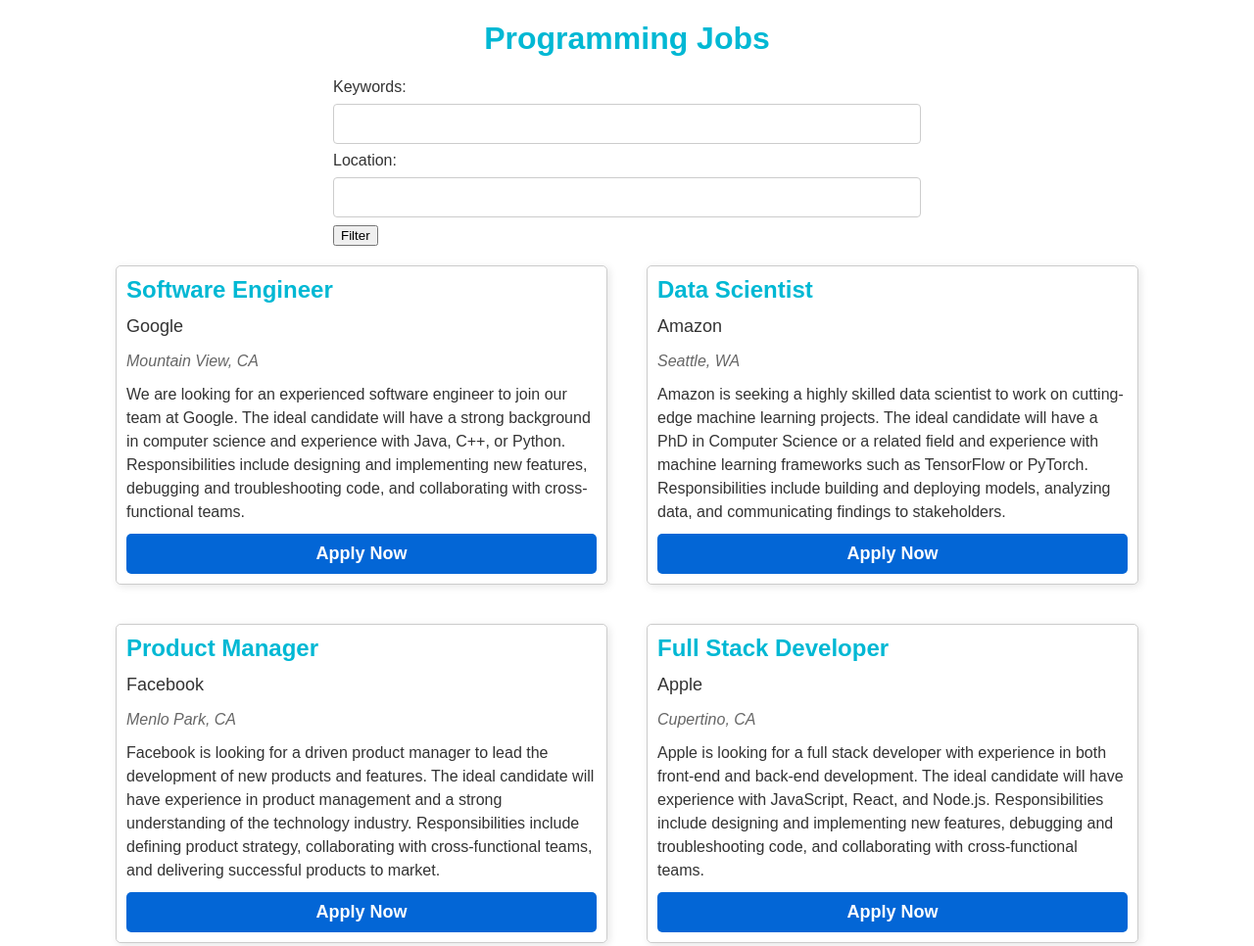
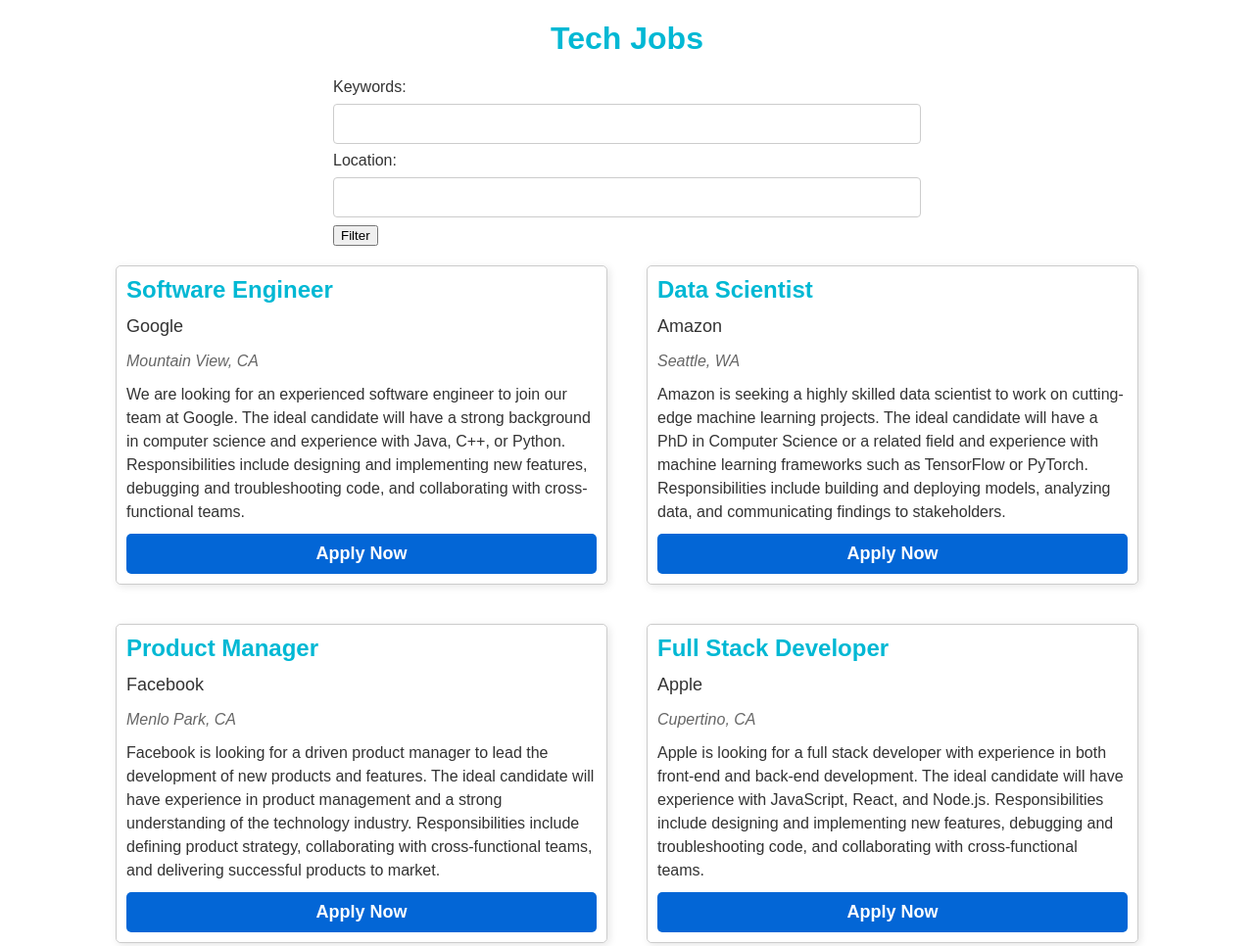
Before and after one commit to qorrax/job-finder, a plain HTML site: page index.html in a window 1280 px wide. Shown: the top 966 px of the page at 98% size. Drawn offline with Linux system fonts and the light colour scheme.

Commit message:
last commit

```diff
--- a/index.html
+++ b/index.html
@@ -5,7 +5,7 @@
   <link rel="stylesheet" type="text/css" href="style.css">
 </head>
 <body>
-  <h1>Programming Jobs</h1>
+  <h1>Tech Jobs</h1>
   <form action="#">
     <label for="keywords">Keywords:</label>
     <input type="text" id="keywords" name="keywords">
@@ -19,4 +19,5 @@
 
 </body>
 <script src="main.js"></script>
+
 </html>
--- a/main.js
+++ b/main.js
@@ -37,6 +37,8 @@
         });
     });
 
+
+
     function generateJobElement(job) {
       // Create the elements for the job
       const jobElement = document.createElement('div');
```
